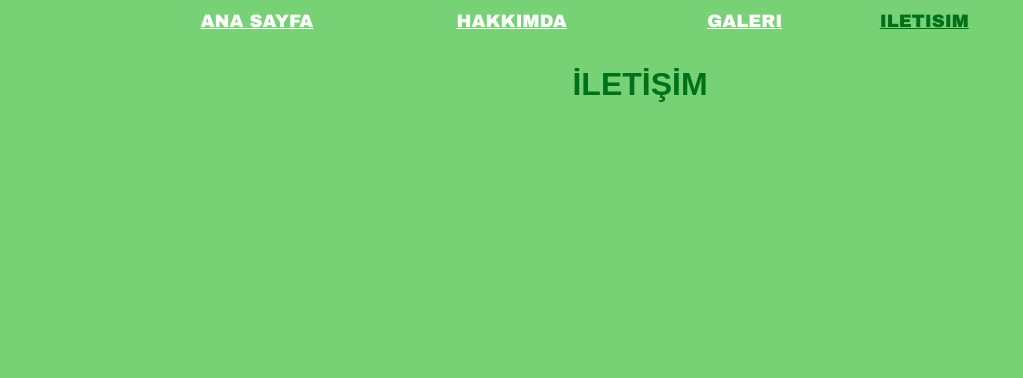
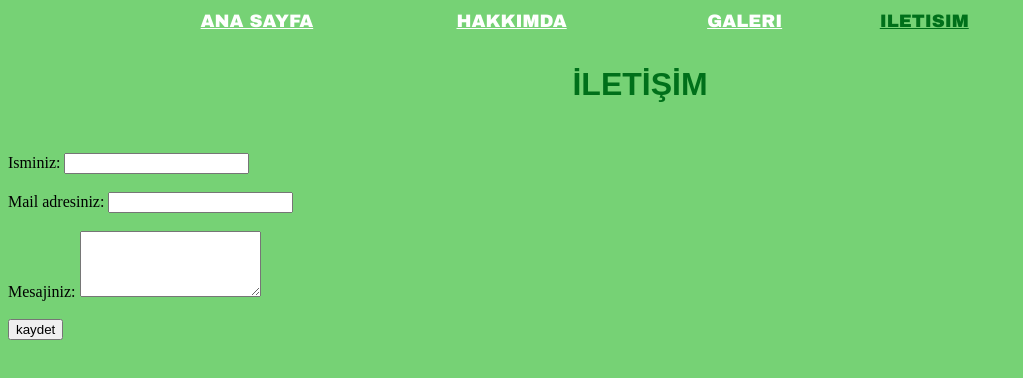
Before and after one commit to emirhalici/webProgramlamaGiris, a plain HTML site: page iletisim.html in a window 1280 px wide. Shown: the whole page, without its empty margins (0-1023 px from the left). Drawn offline with Linux system fonts and the light colour scheme.

Commit message:
added simple form

```diff
--- a/iletisim.html
+++ b/iletisim.html
@@ -30,5 +30,19 @@
 
     <p class="baslik">İLETİŞİM</p>
     <br>
+
+    <form>
+
+    Isminiz: <input type="text" name="isim" maxlength="25" size="20">
+    <br><br>
+    Mail adresiniz: <input type="email" name="mail" size="20">
+    <br><br>
+    Mesajiniz: <textarea rows="4" cols="20" name="mesaj"></textarea>
+    <br><br>
+    <input type="submit" value="kaydet">
+    </form>
+
+
+
 </body>
 </html>
```
